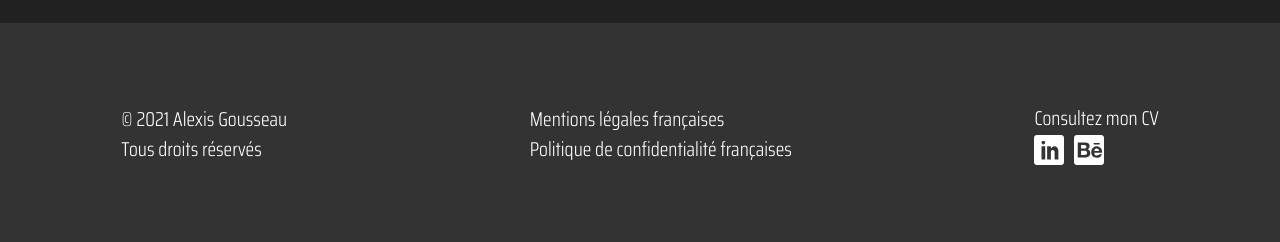
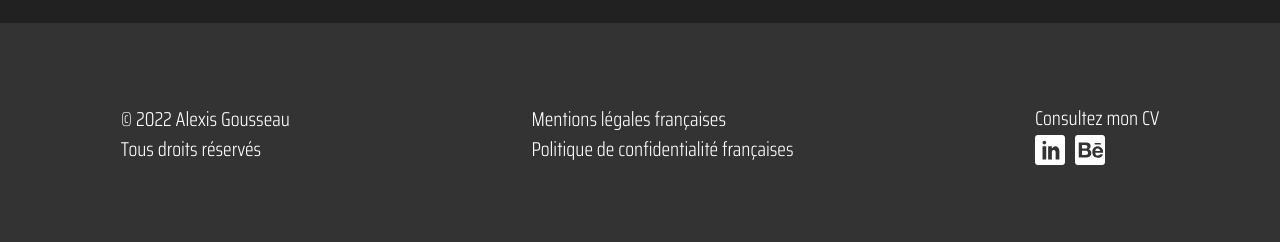
Before and after one commit to alexis-gss/portfolio, a PHP site: page / in a window 1280 px wide. Shown: the part 2577-2819 px from the top of the page. Run offline with PHP 8.4, Linux system fonts and the light colour scheme.

Commit message:
fix year in the footer

```diff
--- a/index.php
+++ b/index.php
@@ -180,7 +180,7 @@
         </a>
         <div class="footerContent">
             <div class="footerContentFirstDiv">
-                <p class="footerCopyright">© 2021 alexis gousseau</p>
+                <p class="footerCopyright">© 2022 alexis gousseau</p>
                 <p class="footerDroits"><?php echo footerDroits; ?></p>
             </div>
             <div class="footerContentDiv">
```
